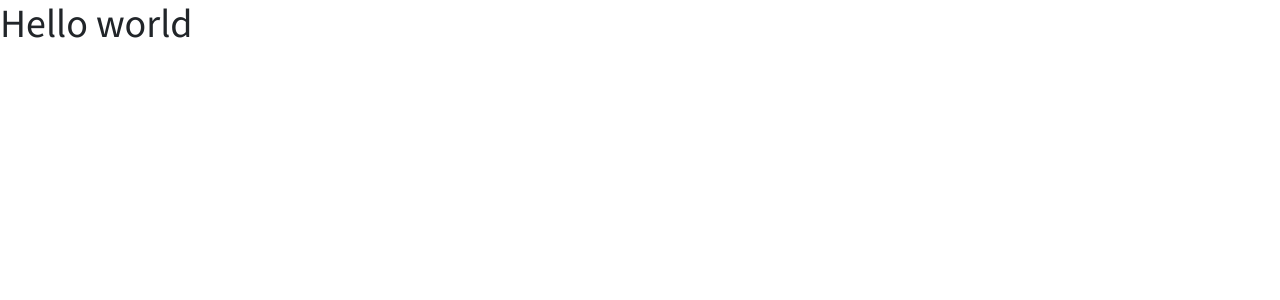
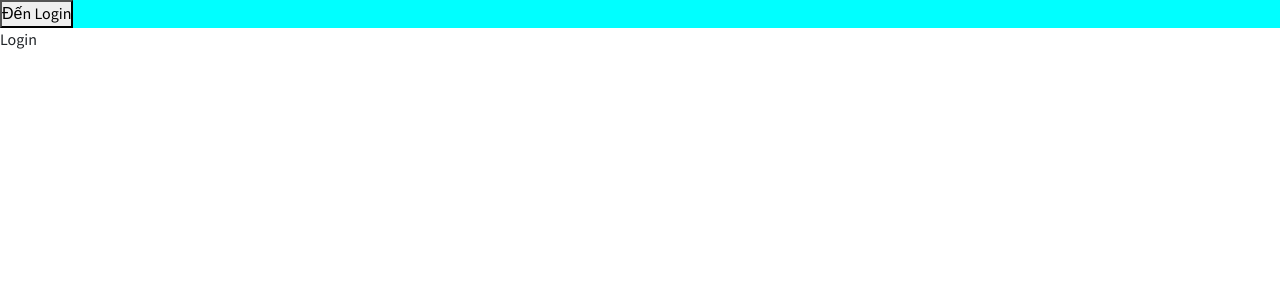
Before and after one commit to MITOViXu/vehicle_registration_website, a React (Create React App) app in the folder client/: page /login in a window 1280 px wide. Shown: the top 300 px of the page. Built offline with nearby package versions, Linux system fonts and the light colour scheme.

Commit message:
Chinh sua chut an trua phat

```diff
--- a/client/src/App.js
+++ b/client/src/App.js
@@ -1,10 +1,13 @@
 import React from 'react'
 import './App.css'
 import './index.css'
+import Routers from './routers/Routers'
+import Navbar from './components/Navbar'
 const App = () => {
     return (
       <div className='background'>
-        <h1>Hello world</h1>
+        <Navbar />
+        <Routers />
       </div>
     )
 }
--- a/client/src/components/Navbar.jsx
+++ b/client/src/components/Navbar.jsx
@@ -0,0 +1,18 @@
+import React from 'react'
+import { Link, useNavigate } from 'react-router-dom'
+const Navbar = () => {
+    const navigate = useNavigate()
+    return (
+        <div className="navbarDiv">
+            <button
+                onClick={() => {
+                    navigate('login')
+                }}
+            >
+                Đến Login
+            </button>
+        </div>
+    )
+}
+
+export default Navbar
--- a/client/src/index.css
+++ b/client/src/index.css
@@ -9,3 +9,7 @@
   font-family: 'Open Sans', sans-serif;
   font-family: 'Source Sans 3', sans-serif;
 }
+.navbarDiv{
+  background-color: aqua;
+
+}
--- a/client/src/index.js
+++ b/client/src/index.js
@@ -6,10 +6,13 @@ import 'bootstrap/dist/css/bootstrap.min.css'
 import 'remixicon/fonts/remixicon.css'
 import 'slick-carousel/slick/slick.css'
 import 'slick-carousel/slick/slick-theme.css'
+import { BrowserRouter as Router } from 'react-router-dom'
 
 const root = ReactDOM.createRoot(document.getElementById('root'))
 root.render(
     <React.StrictMode>
-        <App />
+        <Router>
+            <App />
+        </Router>
     </React.StrictMode>
 )
--- /dev/null
+++ b/client/src/pages/Login.jsx
@@ -0,0 +1,9 @@
+import React from 'react'
+
+const Login = () => {
+  return (
+    <div>Login</div>
+  )
+}
+
+export default Login
--- /dev/null
+++ b/client/src/pages/Tracuu.jsx
@@ -0,0 +1,9 @@
+import React from 'react'
+
+const Tracuu = () => {
+  return (
+    <div>Tracuu</div>
+  )
+}
+
+export default Tracuu
--- a/client/src/routers/Routers.js
+++ b/client/src/routers/Routers.js
@@ -1,11 +1,12 @@
 import React from 'react'
 import { Routes, Route, Navigate } from 'react-router-dom'
-import Home from '../pages/Home'
-import About from '../pages/About'
+import Login from '../pages/Login'
+import Tracuu from '../pages/Tracuu'
 
 const Routers = () => {
     return (<Routes>
-        <Route path='/' element={<Navigate to ='/home' />} />
+        <Route path='/login' element={<Login />} />
+        <Route path='/tracuu' element={<Tracuu />} />
     </Routes>)
 }
 
```
Also changed, not shown: client/src/pages/About.jsx (deleted, +0 -9 lines), client/src/pages/Home.jsx (deleted, +0 -9 lines), client/src/pages/KetQua.jsx (added, +9 -0 lines), client/src/pages/ThongTin.jsx (added, +9 -0 lines).
